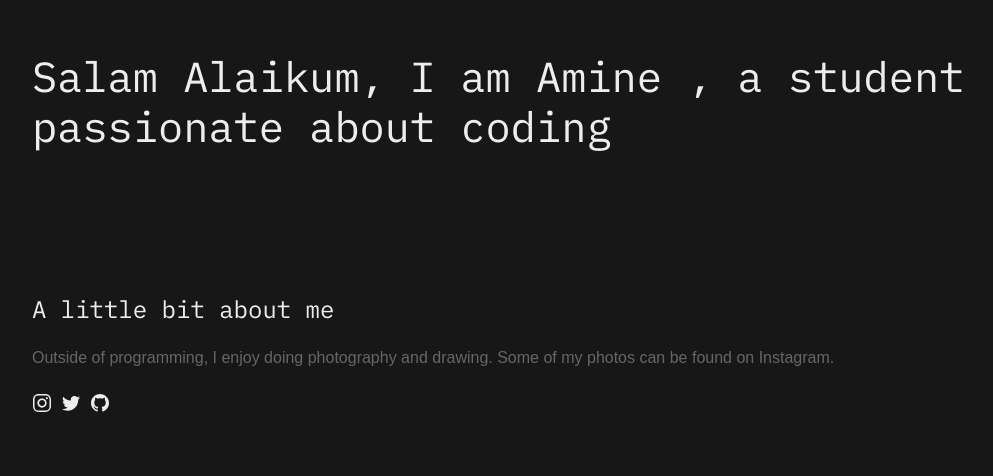
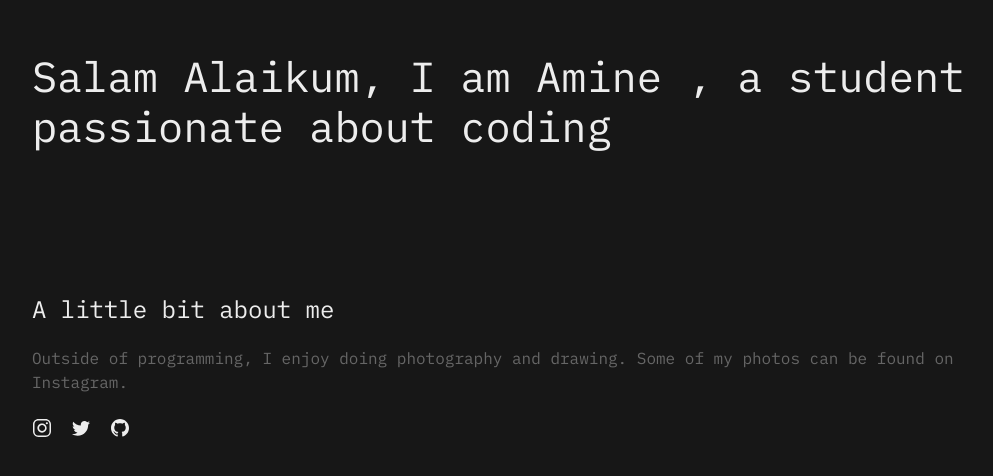
Before and after one commit to aaaminee/aaaminee.github.io, a plain HTML site: page index.html in a window 1280 px wide. Shown: the part 168-644 px from the top of the page, without its empty margins (118-1111 px from the left). Drawn offline with Linux system fonts and the light colour scheme.

Commit message:
Update styles.css

```diff
--- a/css/styles.css
+++ b/css/styles.css
@@ -1,3 +1,3 @@
 html{
-    font-family: Sans-serif;
+    font-family: IBM Plex Mono;
 }
```
